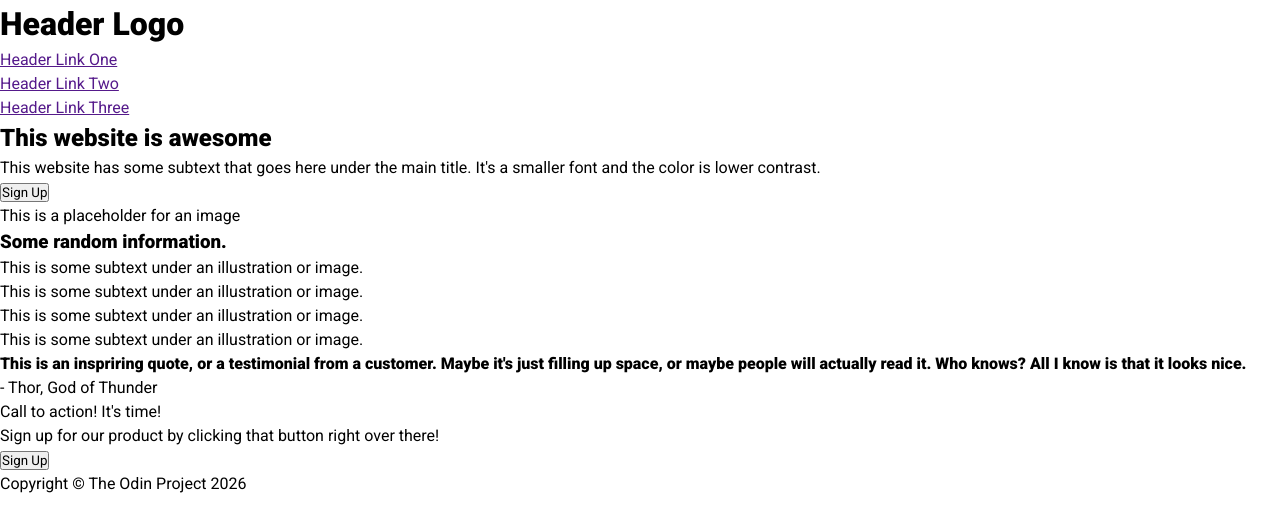
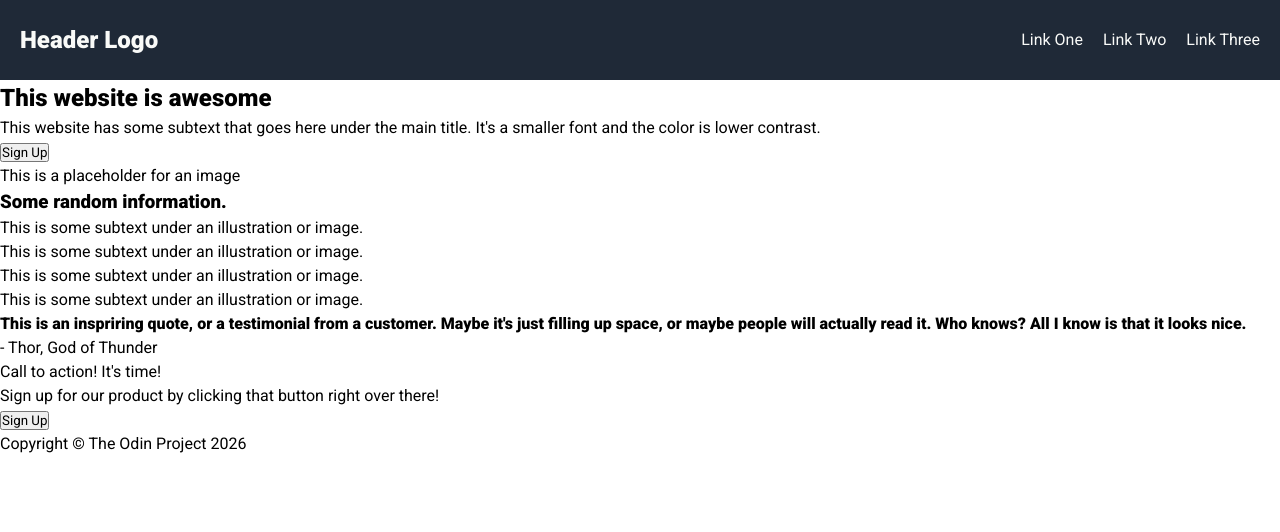
Before and after one commit to kylecreate/TOP-Landing-Page, a plain HTML site: page index.html in a window 1280 px wide. Drawn offline with Linux system fonts and the light colour scheme.

Commit message:
Header Complete
- Removed some text from the navigation links to better fit the text
- Changed out [role="list"] since it wasn't removing the list style
- Added more colors and font sizes to global root
- Added CSS changes to match the reference image

```diff
--- a/index.html
+++ b/index.html
@@ -26,13 +26,13 @@
         <!-- Navigation List -->
         <ul class="navigation">
             <li class="navigation-items">
-                <a href="">Header Link One</a>
+                <a href="">Link One</a>
             </li>
             <li class="navigation-items">
-                <a href="">Header Link Two</a>
+                <a href="">Link Two</a>
             </li>
             <li class="navigation-items">
-                <a href="">Header Link Three</a>
+                <a href="">Link Three</a>
             </li>
         </ul>
 
--- a/styles.css
+++ b/styles.css
@@ -20,14 +20,18 @@ blockquote {
     margin-block-end: 0;
 }
 
-ul[role="list"],
-li[role="list"] {
+ul,
+li {
     list-style: none;
 }
 
 body {
     min-height: 100vh;
     line-height: 1.5;
+}
+
+a {
+    text-decoration: none;
 }
 
 input,
@@ -65,7 +69,9 @@ button {
 /* Global Changes w/ Root */
 :root {
     /* Colors */
-    --clr-dark: #1f2937;
+    --clr-dark-bg: #1f2937;
+    --clr-text: rgb(249, 250, 248);
+    --clr-secondary-text: rgb(229, 231, 235);
     --clr-blue: rgb(59, 130, 246);
     --clr-quotebox: rgb(229, 231, 235);
     --clr-white: rgb(255, 255, 255);
@@ -78,7 +84,11 @@ button {
     --FW-400: 400;
     --FW-900: 900;
 
-    --FS-16: 1rem; /* 16px */
+    --FS-16: 1rem;   /* 16px */
+    --FS-18: 1.1rem; /* 18px */
+    --FS-24: 1.5rem; /* 24px */
+    --FS-48: 3rem;   /* 48px */
+    --FS-36: 2.25rem;/* 36px */
 }
 
 /* Typography */
@@ -86,3 +96,34 @@ button {
     font-family: var(--FF);
     font-size: var(--FS-16);
 }
+
+.site-title {
+    font-size: var(--FS-24);
+    color: var(--clr-text);
+}
+
+.navigation-items a {
+    color: var(--clr-text);
+}
+
+/* General Styling */
+.navigation-container {
+    background-color: var(--clr-dark-bg);
+    display: flex;
+    align-items: center;
+    height: 80px;
+    width: 100%;
+}
+
+.site-title {
+    margin-left: 20px;
+    width: 100%;
+}
+
+.navigation {
+    width: 100%;
+    display: flex;
+    justify-content: end;
+    gap: 20px;
+    margin-right: 20px;
+}
```
